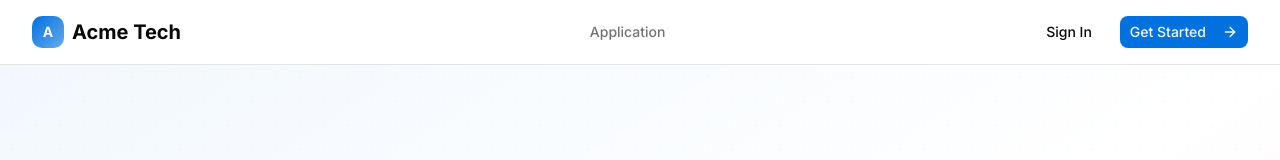
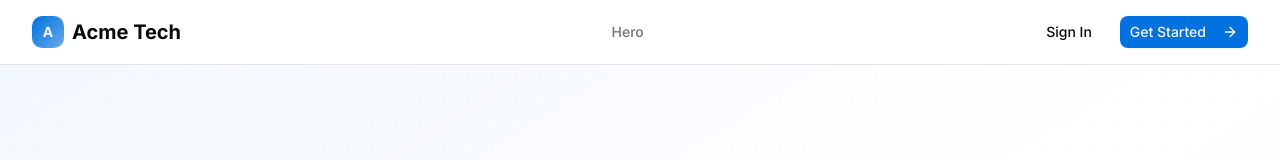
Before and after one commit to app-drongo/ai-website-acme-tech-218132-3ex, a Next.js app: page / in a window 1280 px wide. Shown: the top 160 px of the page. Built offline with nearby package versions, Linux system fonts and the light colour scheme.

Commit message:
Update content: 1 edit(s) across 1 component(s) (text)

```diff
--- a/src/components/layout/Navigation.tsx
+++ b/src/components/layout/Navigation.tsx
@@ -40,7 +40,7 @@ export default function Navigation(props: NavbarProps) {
 
   // Navigation items with BOTH text and href editableIds
   const navigation = [{
-    name: "Application",
+    name: "Hero",
     href: "#hero",
     textEditableId: "text-nav-home",
     hrefEditableId: "link-nav-home"
```
